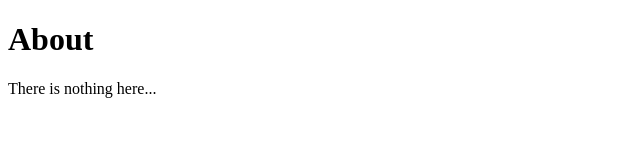
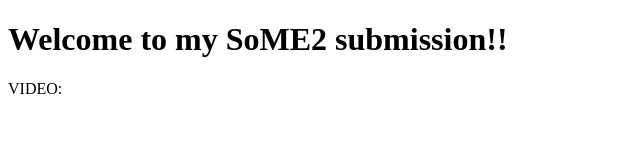
Before and after one commit to Apiros-rt/Apiros-rt.github.io, a plain HTML site: page index.html in a window 1280 px wide. Shown: the whole page, without its empty margins (0-640 px from the left). Drawn offline with Linux system fonts and the light colour scheme.

Commit message:
Update index.html

```diff
--- a/index.html
+++ b/index.html
@@ -5,8 +5,8 @@
 </head>
 <body>
 
-<h1>About</h1>
-<p>There is nothing here...</p>
+<h1>Welcome to my SoME2 submission!!</h1>
+<p>VIDEO:</p>
 
 </body>
 </html>
```
